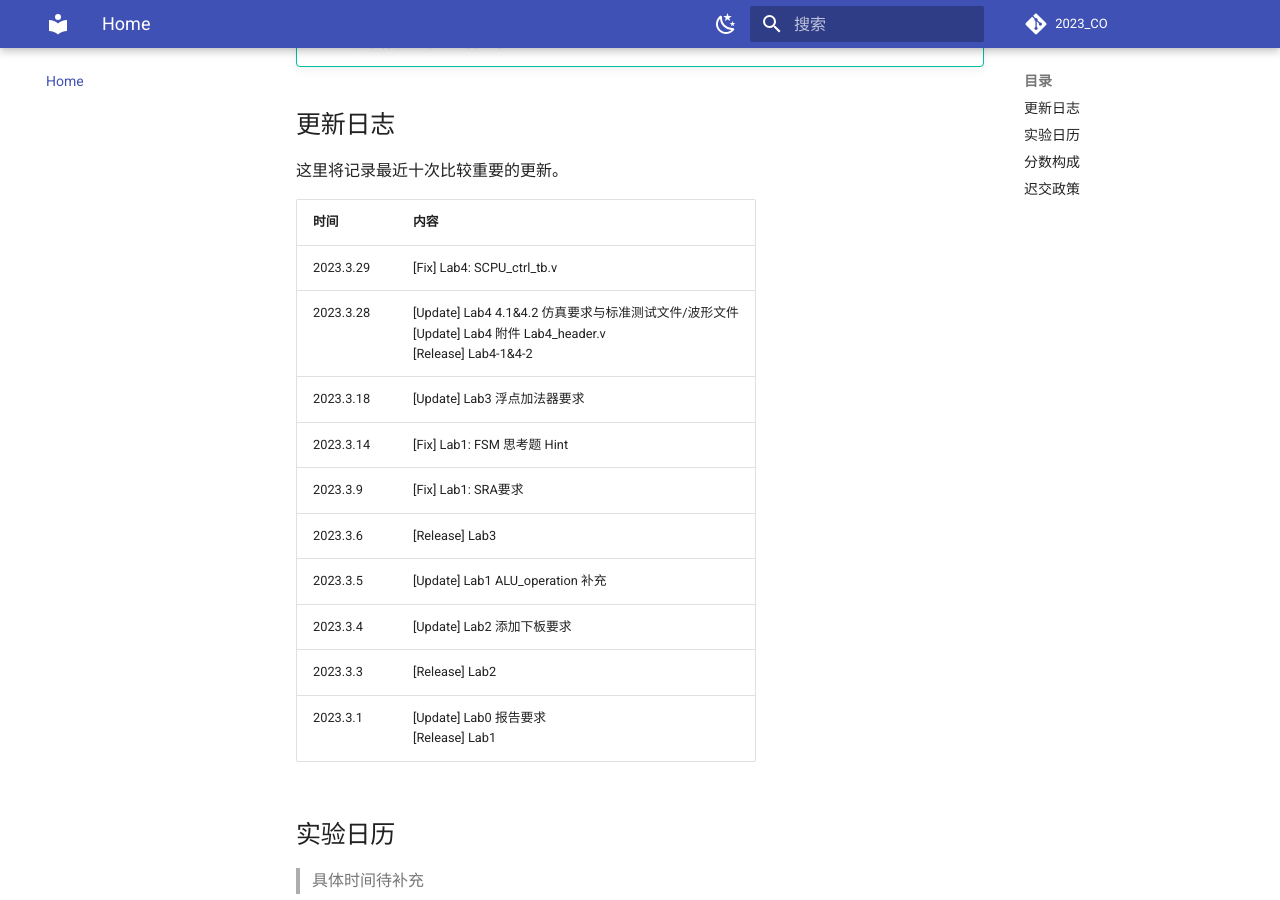
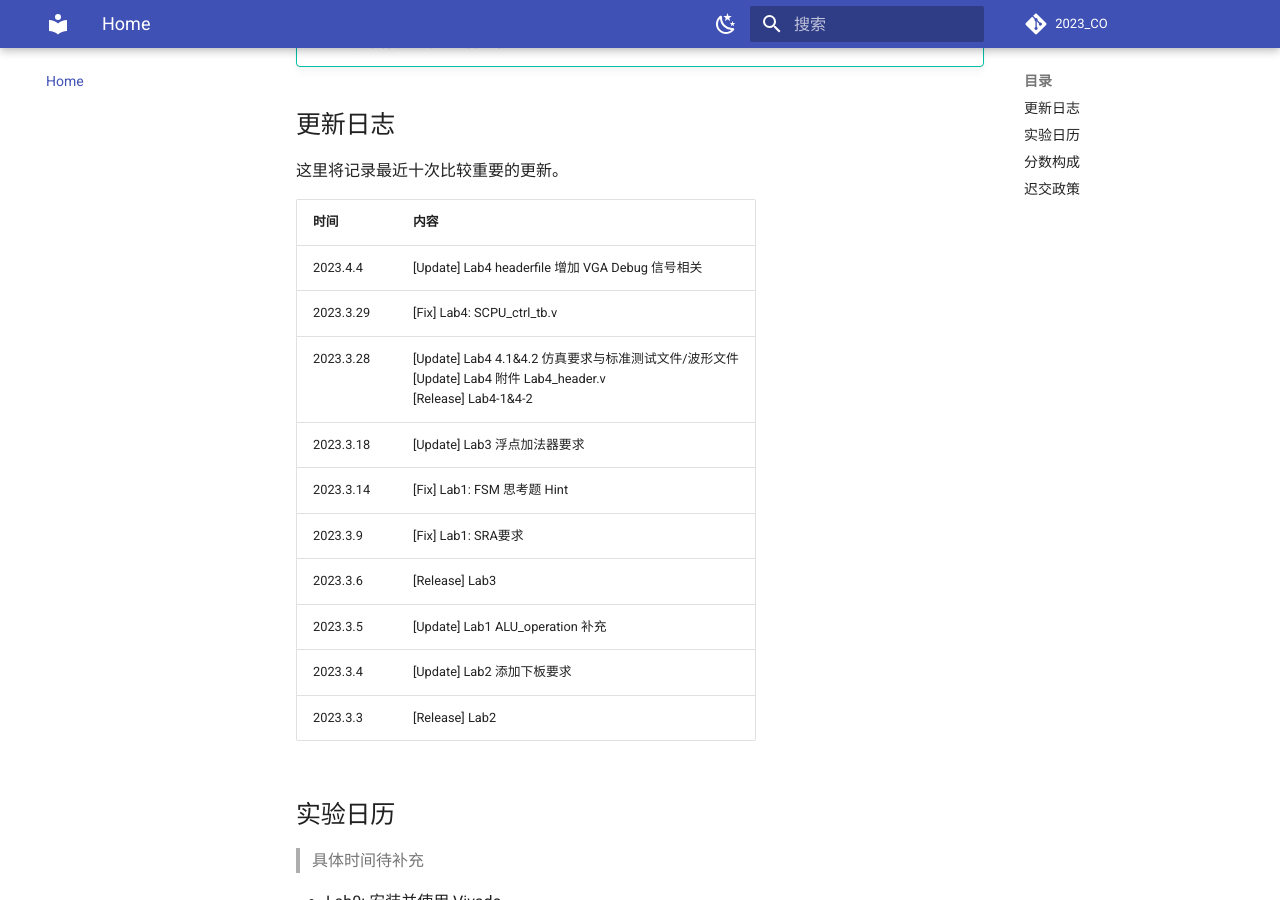
Before and after one commit to Guahao31/2023_CO, an MkDocs documentation site: the page built from docs/index.md, in a window 1280 px wide and 900 px high, scrolled down 549 px. Built offline with MkDocs 1.6.1 and Material for MkDocs 9.7.7, drawn with Linux system fonts in a browser that asks for light colours; comment, search, counter and statistics services are not loaded.

Commit message:
update: index page with updating info

```diff
--- a/docs/Lab4/Lab4.md
+++ b/docs/Lab4/Lab4.md
@@ -2,7 +2,7 @@
 
 !!! danger "实验 4-3 与 4-4 并未 release，内容随时都会变化。个人水平有限，如您发现文档中的疏漏欢迎 Issue！"
 
-!!! tip "**2023.3.28** 更新：你可能需要头文件来方便代码的书写或提高可读性，你可以参考附件 [Lab4_header.vh](./attachment/Lab4_header.vh)。注意本附件并未经过验证，如果你发现错误，请与我联系修改，谢谢！"
+!!! tip "**2023.4.5** 更新：你可能需要头文件来方便代码的书写或提高可读性，你可以参考附件 [Lab4_header.vh](./attachment/Lab4_header.vh)。注意本附件并未经过验证，如果你发现错误，请与我联系修改，谢谢！"
 
 本次实验需要完成单周期 CPU，实现 RISC-V 32I 指令集的所有指令，如果你对指令不熟悉，可以查看 RISC-V 手册或[速查表](../Other/RISC_V.md)。
 
--- a/docs/index.md
+++ b/docs/index.md
@@ -22,6 +22,7 @@
 
 | 时间 | 内容 |
 | --- | :------------------------------------ |
+| 2023.4.4 | [Update] Lab4 headerfile 增加 VGA Debug 信号相关 |
 | 2023.3.29 | [Fix] Lab4: SCPU_ctrl_tb.v |
 | 2023.3.28 | [Update] Lab4 4.1&4.2 仿真要求与标准测试文件/波形文件 <br> [Update] Lab4 附件 Lab4_header.v <br> [Release] Lab4-1&4-2 |
 | 2023.3.18 | [Update] Lab3 浮点加法器要求 |
@@ -31,7 +32,7 @@
 | 2023.3.5 | [Update] Lab1 ALU_operation 补充 |
 | 2023.3.4 | [Update] Lab2 添加下板要求 |
 | 2023.3.3 | [Release] Lab2 |
-| 2023.3.1 | [Update] Lab0 报告要求 <br> [Release] Lab1 |
+<!-- | 2023.3.1 | [Update] Lab0 报告要求 <br> [Release] Lab1 | -->
 <!-- | 2023.2.28 | [Release] Lab0 | -->
 
 
```
